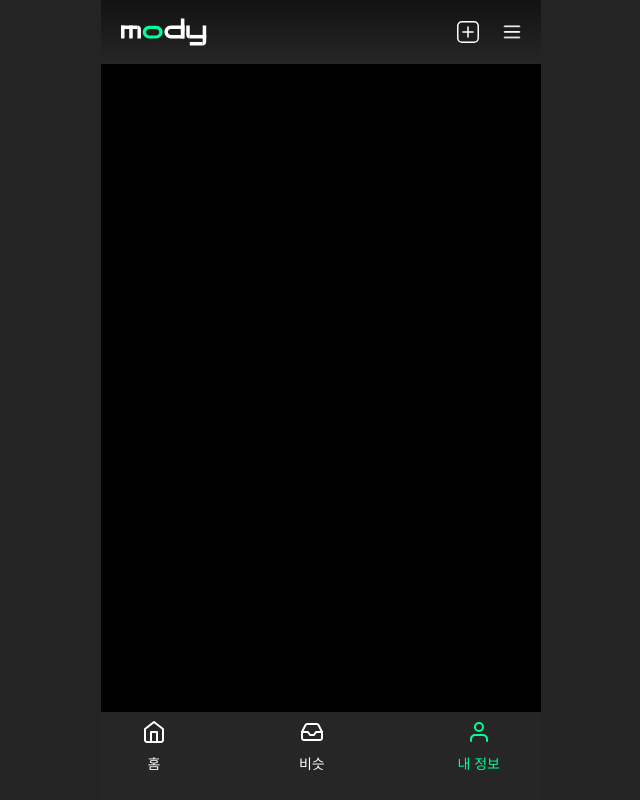
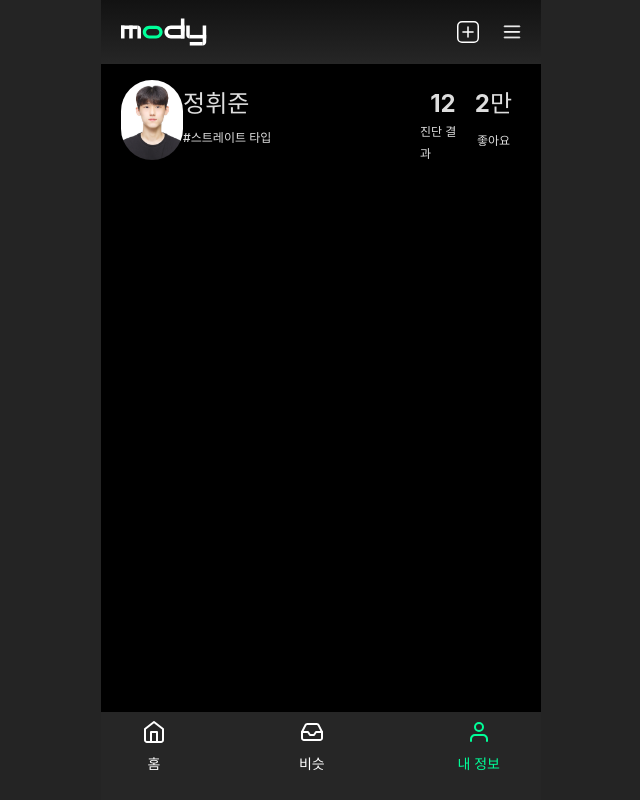
Before and after one commit to TeamMody/mody-front, a React (Vite) app: page /my in a window 1280 px wide. Shown: the whole page, without its empty margins (319-959 px from the left). Built offline with nearby package versions, Linux system fonts and the light colour scheme.

Commit message:
:art:style/#16 Profile Header 컴포넌트 구현 및 User Image 컴포넌트 구현

```diff
--- a/src/pages/my/components/ProfileHeader.tsx
+++ b/src/pages/my/components/ProfileHeader.tsx
@@ -2,43 +2,79 @@ import React from 'react';
 import styled from 'styled-components';
 import { UserInfo } from '../features/mocks/userInfo';
 import { UserImg } from './UserImg';
+import { IcEmptyProfile } from '@shared/assets/icon/ic-emptyProfileIcon';
 export const ProfileHeader = () => {
-  const type: string = UserInfo?.type ? UserInfo?.type : '체형 진단 결과가 없습니다';
+  const renderLikes = () => {
+    const like = UserInfo?.like;
+
+    if (like === undefined) {
+      return <span>0</span>;
+    } else if (like >= 10000) {
+      return <span>{Math.floor(like / 10000)}만</span>;
+    } else if (like >= 1000) {
+      return <span>{(like / 10000).toFixed(1)}만</span>;
+    } else {
+      return <span>{like}</span>;
+    }
+  };
+
+  if (UserInfo)
     return (
       <Container>
-      <UserImg img={UserInfo?.img} width="80px" height="80px" />
-      <div>
+        {UserInfo.img ? (
+          <UserImg img={UserInfo.img} width="80px" height="80px" />
+        ) : (
+          <EmptyProfile>
+            <IcEmptyProfile width="80px" height="80px" />
+          </EmptyProfile>
+        )}
+        <UserInfoContaniner>
           <UserInfoSection>
-          <div>{UserInfo?.name}</div>
-          <div>{type}</div>
+            <div>{UserInfo.name}</div>
+            <div>{UserInfo.type || '체형 진단 결과가 없습니다'}</div>
           </UserInfoSection>
           <ActivityStatus>
             <div>
-            <span>{UserInfo?.result}</span>
+              <span>{UserInfo.result || 0}</span>
               <span>진단 결과</span>
             </div>
             <div>
-            <span>{UserInfo?.like / 10000}만</span>
+              {renderLikes()}
               <span>좋아요</span>
             </div>
           </ActivityStatus>
-      </div>
+        </UserInfoContaniner>
       </Container>
     );
+  else {
+    return (
+      <Container>
+        <div className="fetchingUserInfo">사용자 정보 불러오는 중</div>
+      </Container>
+    );
+  }
 };
 
 const Container = styled.div`
   display: flex;
-  & > div {
-    display: flex;
-    width: 254px;
-    height: 65px;
   justify-content: space-between;
-    margin-left: 16px;
-    margin-top: 23px;
+  width: 100%;
+  height: 96px;
+
+  .fetchingUserInfo {
+    width: 100%;
+    text-align: center;
+    align-content: center;
   }
 `;
-
+const UserInfoContaniner = styled.div`
+  display: flex;
+  width: 65.13vw;
+  height: 7.7vh;
+  justify-content: space-between;
+  margin-right: 20px;
+  margin-top: 23px;
+`;
 const UserInfoSection = styled.div`
   display: flex;
   flex-direction: column;
@@ -60,10 +96,12 @@ const ActivityStatus = styled.div`
     display: flex;
     flex-direction: column;
     justify-content: space-between;
+    width: 50px;
   }
 
   & > div:nth-child(1) > span:nth-child(1) {
     font-size: ${({ theme }) => theme.fonts.heading_bold_24px};
+    text-align: center;
   }
 
   & > div:nth-child(1) > span:nth-child(2) {
@@ -74,13 +112,22 @@ const ActivityStatus = styled.div`
     display: flex;
     flex-direction: column;
     justify-content: space-between;
+    text-align: center;
+    width: 60px;
   }
 
   & > div:nth-child(2) > span:nth-child(1) {
     font-size: ${({ theme }) => theme.fonts.heading_bold_24px};
+    display: inline-block;
   }
 
   & > div:nth-child(2) > span:nth-child(2) {
     font-size: ${({ theme }) => theme.fonts.detail_medium_12px};
   }
 `;
+
+const EmptyProfile = styled.div`
+  width: 80px;
+  margin-left: 20px;
+  margin-top: 16px;
+`;
--- a/src/pages/my/components/UserImg.tsx
+++ b/src/pages/my/components/UserImg.tsx
@@ -1,6 +1,6 @@
 import styled from 'styled-components';
 interface UserImg {
-  img: string;
+  img: string | undefined;
   width: string;
   height: string;
 }
--- a/src/pages/my/features/mocks/userInfo.ts
+++ b/src/pages/my/features/mocks/userInfo.ts
@@ -1,16 +1,16 @@
 import JungHwiJune from '../mocks/JungHwiJune.png';
 
 interface UserInfo {
-  img: string;
+  img?: string | undefined;
   name: string;
-  type?: string;
-  result: number;
-  like: number;
+  type?: string | undefined;
+  result: number | undefined;
+  like: number | undefined;
 }
-export const UserInfo: UserInfo = {
+export const UserInfo: UserInfo | undefined = {
   img: JungHwiJune,
   name: '정휘준',
-  // type: ,
+  type: '#스트레이트 타입',
   result: 12,
-  like: 10000,
+  like: 23000,
 };
--- a/src/pages/my/ui/MyPage.tsx
+++ b/src/pages/my/ui/MyPage.tsx
@@ -15,6 +15,7 @@ export const MyPage = () => {
   return (
     <>
       <AppBar leftHeaderAction={leftHeaderAction} rightHeaderActionArr={rightHeaderActionArr} />
+      <ProfileHeader />
     </>
   );
 };
--- /dev/null
+++ b/src/shared/assets/icon/ic-emptyProfileIcon.tsx
@@ -0,0 +1,36 @@
+export const IcEmptyProfile = ({ width, height }: { width: string; height: string }) => {
+  return (
+    <svg
+      xmlns="http://www.w3.org/2000/svg"
+      width={width}
+      height={height}
+      viewBox="0 0 80 80"
+      fill="none"
+    >
+      <mask
+        id="mask0_587_735"
+        style={{ maskType: 'alpha' }}
+        maskUnits="userSpaceOnUse"
+        x="0"
+        y="0"
+        width="80"
+        height="80"
+      >
+        <circle cx="40" cy="40" r="40" fill="#646464" />
+      </mask>
+      <g mask="url(#mask0_587_735)">
+        <circle cx="40" cy="40" r="40" fill="#666666" />
+        <path
+          fillRule="evenodd"
+          clipRule="evenodd"
+          d="M48.032 48.7894C52.9957 45.9984 56.3547 40.6376 56.3547 34.4827C56.3547 25.4502 49.1207 18.128 40.1971 18.128C31.2734 18.128 24.0394 25.4502 24.0394 34.4827C24.0394 40.6376 27.3984 45.9984 32.3621 48.7894C22.2683 51.7245 14.9754 60.1775 14.9754 70.1475C14.9754 82.5535 26.2675 92.6105 40.1971 92.6105C54.1266 92.6105 65.4187 82.5535 65.4187 70.1475C65.4187 60.1775 58.1258 51.7245 48.032 48.7894Z"
+          fill="#B3B3B3"
+        />
+        <path
+          d="M48.032 48.7894L47.5734 47.9738C47.245 48.1584 47.0594 48.5221 47.1025 48.8964C47.1455 49.2707 47.4089 49.5826 47.7707 49.6878L48.032 48.7894ZM32.3621 48.7894L32.6234 49.6878C32.9852 49.5826 33.2486 49.2707 33.2917 48.8964C33.3348 48.5221 33.1491 48.1584 32.8207 47.9738L32.3621 48.7894ZM55.419 34.4827C55.419 40.2899 52.2509 45.3437 47.5734 47.9738L48.4906 49.6049C53.7405 46.653 57.2904 40.9853 57.2904 34.4827H55.419ZM40.1971 19.0637C48.5933 19.0637 55.419 25.9563 55.419 34.4827H57.2904C57.2904 24.9442 49.6481 17.1923 40.1971 17.1923V19.0637ZM24.9751 34.4827C24.9751 25.9563 31.8009 19.0637 40.1971 19.0637V17.1923C30.746 17.1923 23.1038 24.9442 23.1038 34.4827H24.9751ZM32.8207 47.9738C28.1432 45.3437 24.9751 40.2899 24.9751 34.4827H23.1038C23.1038 40.9853 26.6536 46.653 31.9035 49.6049L32.8207 47.9738ZM15.9111 70.1475C15.9111 60.6655 22.8556 52.5282 32.6234 49.6878L32.1009 47.8909C21.681 50.9209 14.0397 59.6895 14.0397 70.1475H15.9111ZM40.1971 91.6749C26.6794 91.6749 15.9111 81.9378 15.9111 70.1475H14.0397C14.0397 83.1692 25.8556 93.5462 40.1971 93.5462V91.6749ZM64.4831 70.1475C64.4831 81.9378 53.7147 91.6749 40.1971 91.6749V93.5462C54.5385 93.5462 66.3544 83.1692 66.3544 70.1475H64.4831ZM47.7707 49.6878C57.5385 52.5282 64.4831 60.6655 64.4831 70.1475H66.3544C66.3544 59.6895 58.7131 50.9209 48.2933 47.8909L47.7707 49.6878Z"
+          fill="#B3B3B3"
+        />
+      </g>
+    </svg>
+  );
+};
```
Also changed, not shown: src/shared/assets/icon/ic-emptyProfileIcon.svg (added). Lines whose indentation alone changed are shown as unchanged.
